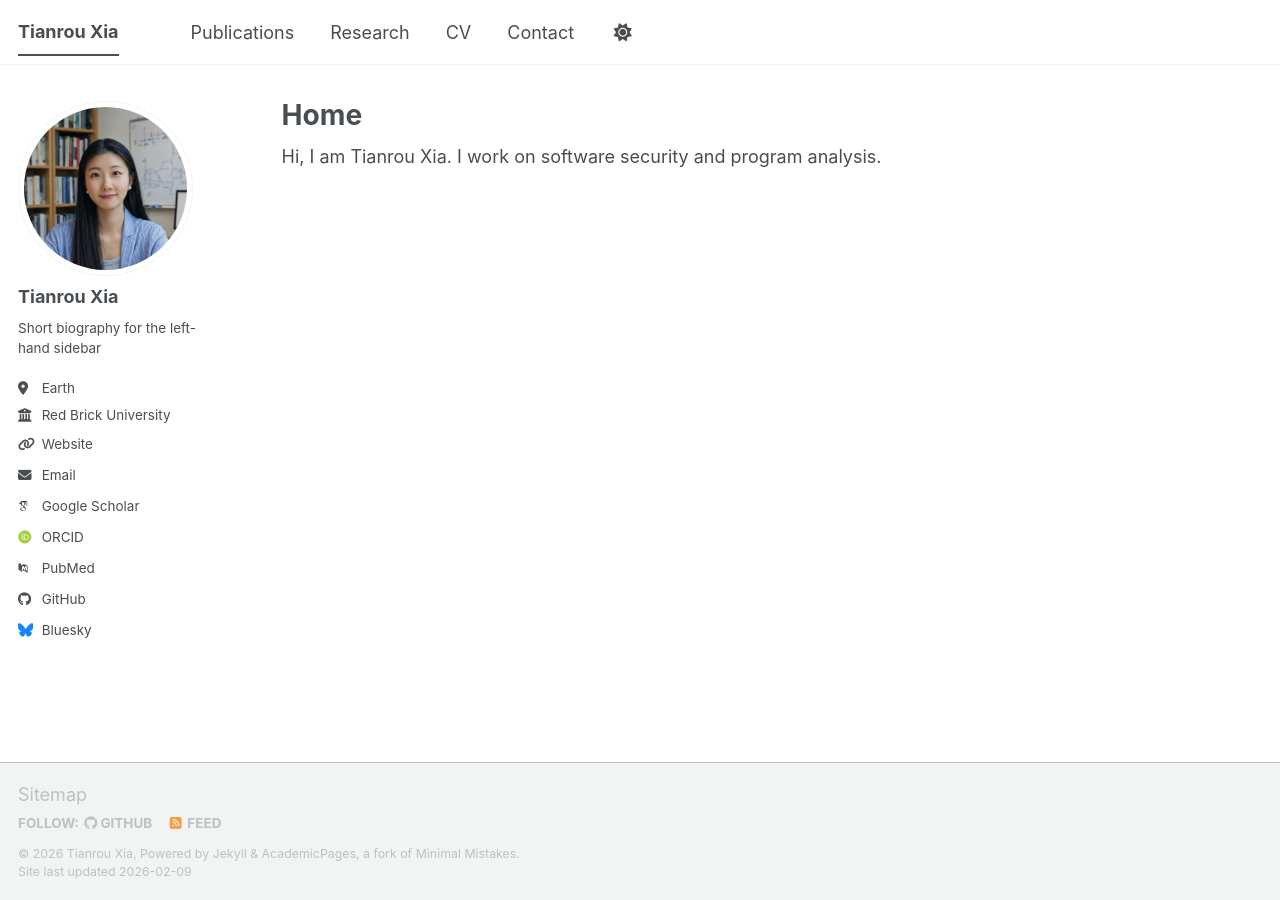
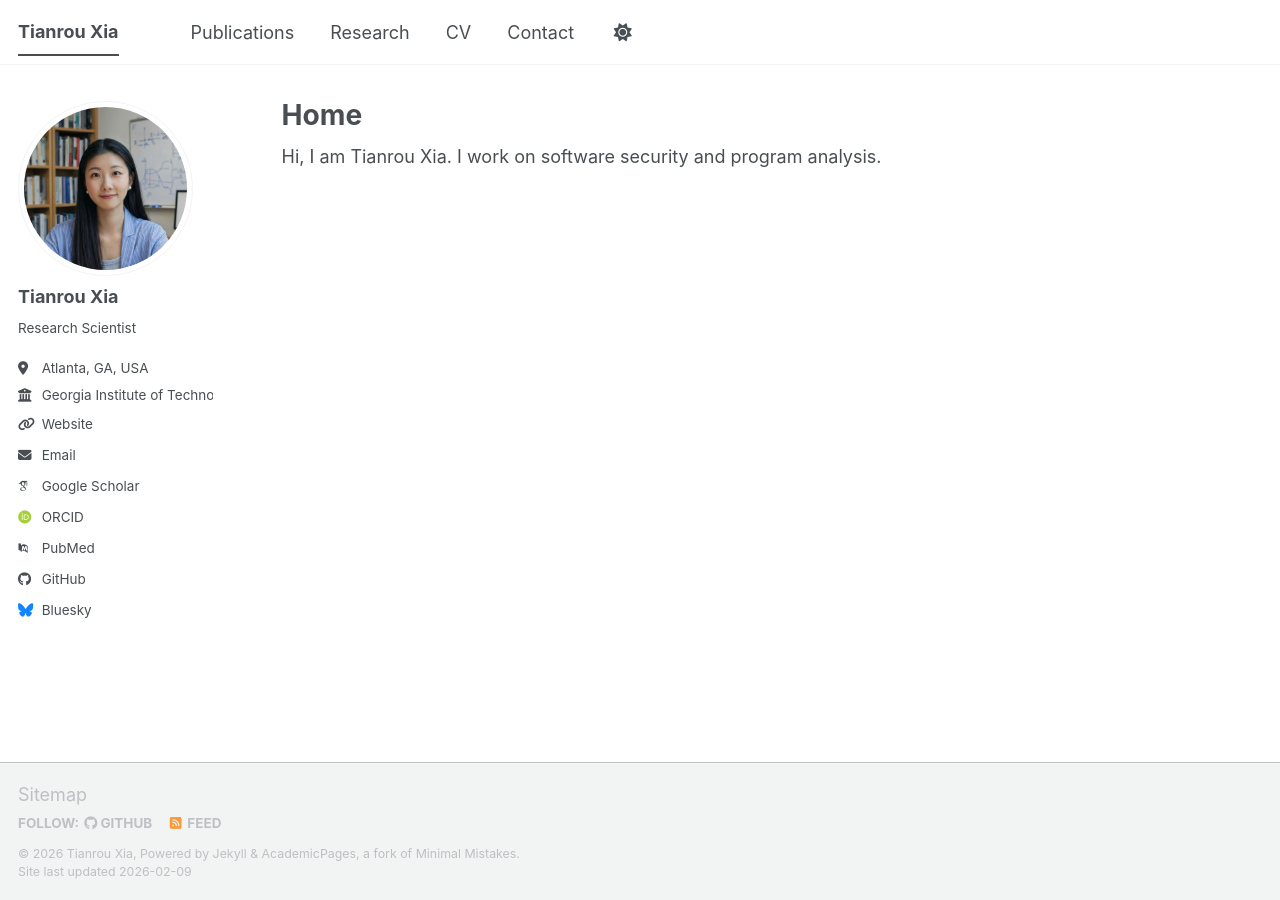
Before and after one commit to Shrimpig/shrimpig.github.io, a Jekyll site: the page built from index.md, in a window 1280 px wide. Built offline with Jekyll 4.4.1, drawn with Linux system fonts in a browser that asks for light colours; some web fonts are replaced; a script bundle is joined from its source files by our own code; library files that are not in the unit come from our copies.

Commit message:
Update bio, location, and employer in config

```diff
--- a/_config.yml
+++ b/_config.yml
@@ -25,9 +25,9 @@ author:
   avatar           : profile.jpg
   name             : Tianrou Xia
   pronouns         : ""
-  bio              : "Short biography for the left-hand sidebar"
-  location         : "Earth"
-  employer         : "Red Brick University"
+  bio              : "Research Scientist"
+  location         : "Atlanta, GA, USA"
+  employer         : "Georgia Institute of Technology"
   uri              : "https://shrimpig.github.io"
   email            : txia98@gatech.edu
 
```
